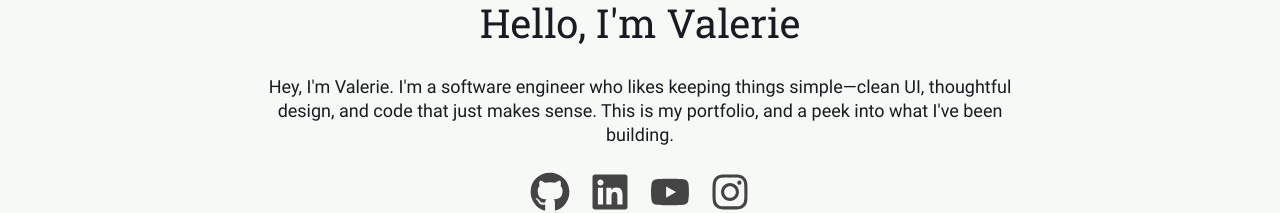
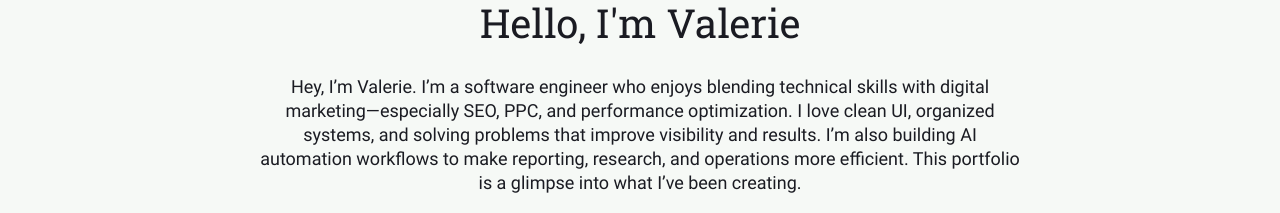
Before and after one commit to ValTsan/Portfolio, a React (Vite) app: page / in a window 1280 px wide. Shown: the part 618-831 px from the top of the page. Built offline with nearby package versions, Linux system fonts and the light colour scheme.

Commit message:
Update bio

```diff
--- a/src/components/Main/Main.jsx
+++ b/src/components/Main/Main.jsx
@@ -11,9 +11,13 @@ function Main() {
         <img src={Headshot} alt="Valerie Tsan" className="main__image" />
         <h1 className="main__title">Hello, I'm Valerie</h1>
         <p className="main__description">
-          Hey, I'm Valerie. I'm a software engineer who likes keeping things
-          simple—clean UI, thoughtful design, and code that just makes sense.
-          This is my portfolio, and a peek into what I've been building.
+          Hey, I’m Valerie. I’m a software engineer who enjoys blending
+          technical skills with digital marketing—especially SEO, PPC, and
+          performance optimization. I love clean UI, organized systems, and
+          solving problems that improve visibility and results. I’m also
+          building AI automation workflows to make reporting, research, and
+          operations more efficient. This portfolio is a glimpse into what I’ve
+          been creating.
         </p>
         <div className="main__socials">
           <a
--- a/src/components/Skills/Skills.jsx
+++ b/src/components/Skills/Skills.jsx
@@ -25,6 +25,7 @@ function Skills() {
                 "VS Code",
                 "Google Cloud Platform",
                 "GitHub Pages",
+                "AI & Workflow Automation (learning)",
               ].map((skill, index) => (
                 <span className="skill-tag" key={index}>
                   {skill}
```
